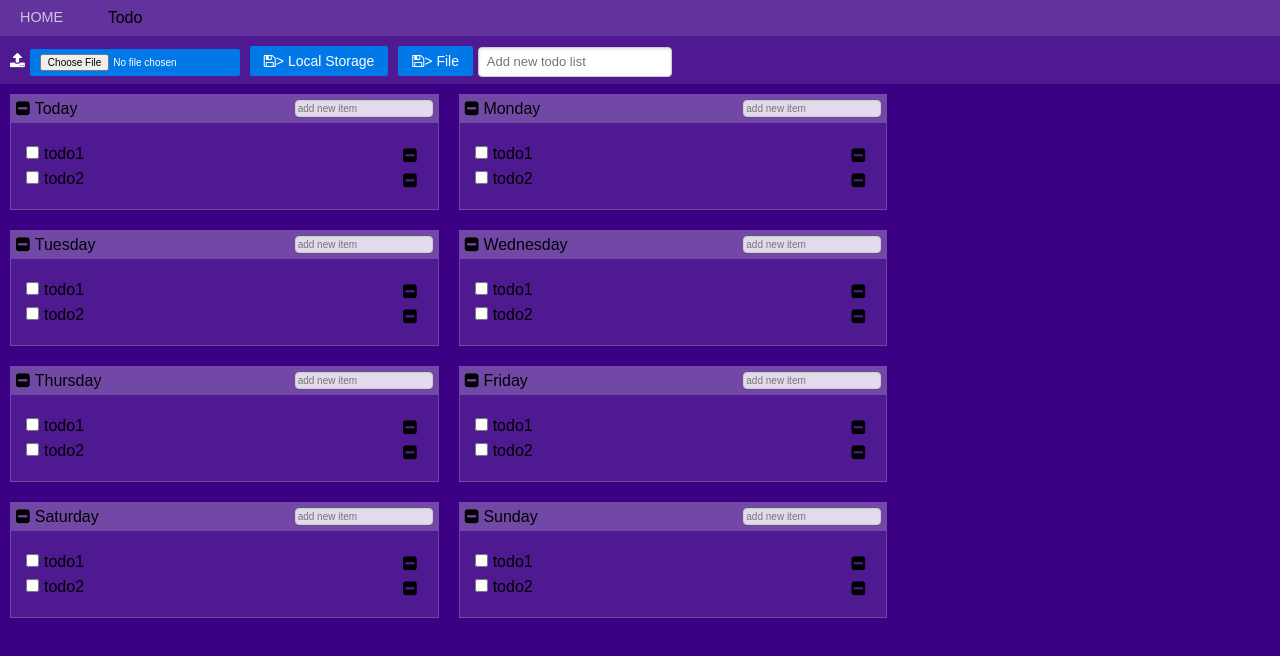
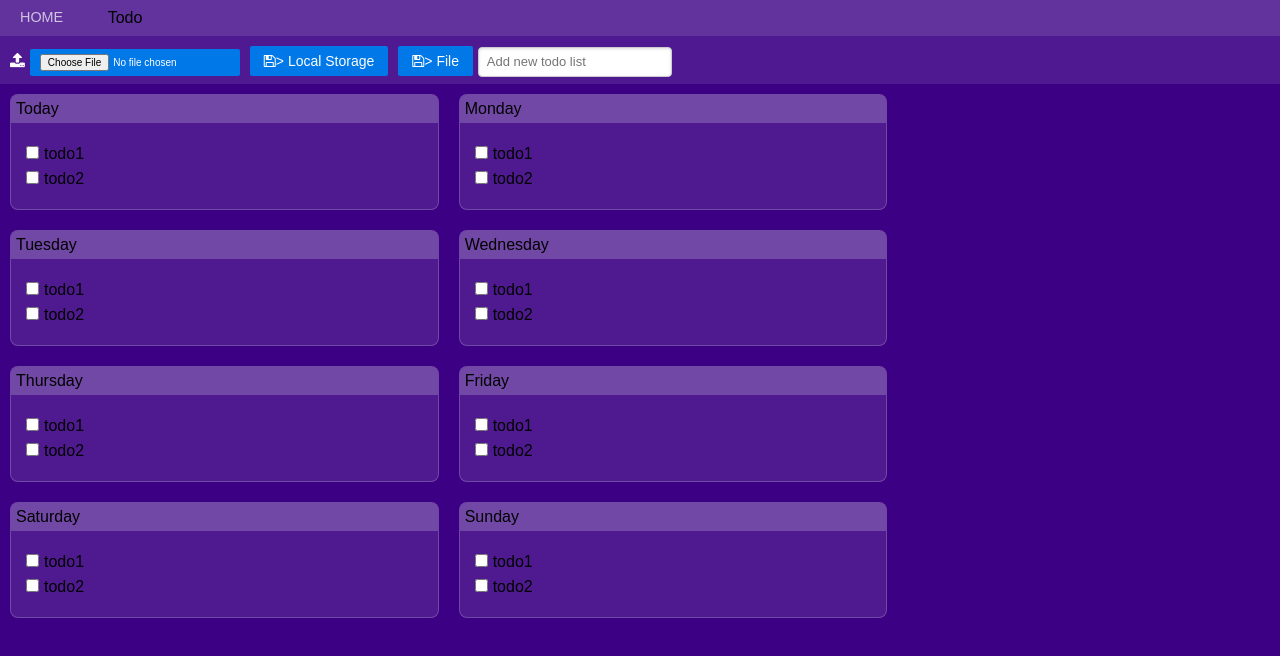
Before and after one commit to selcher/selcher.github.io, a plain HTML site: page todo/todo.html in a window 1280 px wide. Drawn offline with Linux system fonts and the light colour scheme.

Commit message:
Update to show / hide the remove buttons

```diff
--- a/todo/js/build/todo.js
+++ b/todo/js/build/todo.js
@@ -329,6 +329,13 @@
 	} );
 
 	var TodoBox = React.createClass( {displayName: "TodoBox",
+		getInitialState: function() {
+
+			return {
+				showControls: false
+			};
+
+		},
 		getMinHeight: function( list ) {
 
 			return 70 + ( list.length * 25 );
@@ -343,6 +350,16 @@
 				this.getMinHeight( todoList ) );
 
 		},
+		showControls: function() {
+
+			this.setState( { "showControls": true } );
+
+		},
+		hideControls: function() {
+
+			this.setState( { "showControls": false } );
+
+		},
 		render: function() {
 
 			var todoData = this.props.todo;
@@ -353,8 +370,11 @@
 			return (
 				React.createElement("div", {ref: "todoBox",
 					style: todoBoxStyle,
-					className: "todo-box pure-u-1-3"},
+					className: "todo-box pure-u-1-3",
+					onMouseEnter:  this.showControls,
+					onMouseLeave:  this.hideControls},
 					React.createElement(TodoForm, {name:  todoData.name,
+						showControls:  this.state.showControls,
 						onRemoveTodoBox:  this.props.onRemoveTodoBox,
 						onNewTodoItem:  this.props.onNewTodoItem,
 						updateTodoBoxSize:  this.handleUpdateTodoBoxSize}),
@@ -377,6 +397,13 @@
 	} );
 
 	var TodoForm = React.createClass( {displayName: "TodoForm",
+		getInitialState: function() {
+
+			return {
+				showControls: false
+			};
+
+		},
 		onRemoveTodoBox: function() {
 
 			var props = this.props;
@@ -398,15 +425,32 @@
 			this.refs.newTodo.getDOMNode().value = "";
 
 		},
+		showControls: function() {
+
+			this.setState( { "showControls": true } );
+
+		},
+		hideControls: function() {
+
+			this.setState( { "showControls": false } );
+
+		},
 		render: function() {
 
+			var removeButtonClass = this.state.showControls ?
+				"fa fa-minus-square" : "hide";
+			var formClass = this.props.showControls ?
+				"todo-item-add-form pure-form" : "hide";
+
 			return (
-				React.createElement("div", {className: "todo-label"},
-					React.createElement("i", {className: "fa fa-minus-square",
+				React.createElement("div", {className: "todo-label",
+					onMouseEnter:  this.showControls,
+					onMouseLeave:  this.hideControls},
+					React.createElement("i", {className: removeButtonClass,
 						onClick:  this.onRemoveTodoBox}
 					),
 					 this.props.name,
-					React.createElement("form", {className: "todo-item-add-form pure-form",
+					React.createElement("form", {className: formClass,
 						onSubmit:  this.handleSubmit},
 						React.createElement("input", {type: "text", ref: "newTodo",
 							className: "todo-add-input pure-input-1",
@@ -450,15 +494,9 @@
 		getInitialState: function() {
 
 			return {
-				isDone: false
+				isDone: this.props.todo.done,
+				showRemoveButton: false
 			};
-
-		},
-		componentDidMount: function() {
-
-			this.setState( {
-				isDone: this.props.todo.done
-			} );
 
 		},
 		onChange: function( e ) {
@@ -478,12 +516,26 @@
 			this.props.onRemoveTodoItem( todoLabel, todo );
 
 		},
+		showRemoveButton: function() {
+
+			this.setState( { "showRemoveButton": true } );
+
+		},
+		hideRemoveButton: function() {
+
+			this.setState( { "showRemoveButton": false } );
+
+		},
 		render: function() {
 
 			var todoInfo = this.props.todo;
+			var removeButtonClass = this.state.showRemoveButton ?
+				"todo-item-remove-button" : "hide";
 
 			return (
-				React.createElement("div", {className: "todo-item"},
+				React.createElement("div", {className: "todo-item",
+					onMouseEnter:  this.showRemoveButton,
+					onMouseLeave:  this.hideRemoveButton},
 					React.createElement("input", {type: "checkbox",
 						checked:  this.state.isDone,
 						onChange:  this.onChange}),
@@ -491,7 +543,7 @@
 						 todoInfo.todo
 					),
 					React.createElement("button", {id: "todo-item-remove-button",
-						className: "todo-item-remove-button",
+						className: removeButtonClass,
 						onClick:  this.handleRemoveTodoItem},
 						React.createElement("i", {className: "fa fa-minus-square"})
 					)
--- a/todo/todo.html
+++ b/todo/todo.html
@@ -82,9 +82,11 @@
 
 		.todo-box {
 			min-width: 285px;
-			margin:10px;
-			float:left;
-			border:1px solid rgba( 255, 255, 255, 0.2 );
+			margin: 10px;
+			float: left;
+			border: 1px solid rgba( 255, 255, 255, 0.2 );
+			border-radius: 8px;
+			overflow: hidden;
 		}
 
 		.todo-list ul {
@@ -111,6 +113,7 @@
 		.todo-item {
 			padding: 5px;
 			line-height: 15px;
+			border-radius: 8px;
 		}
 
 		.todo-item:hover {
@@ -121,6 +124,7 @@
 			width: 200px;
 			margin-left: 5px;
 			display: inline-block;
+			overflow-wrap: break-word;
 		}
 
 		.todo-item-add-form {
```
Also changed, not shown: todo/js/src/todo.js (+66 -14 lines).
